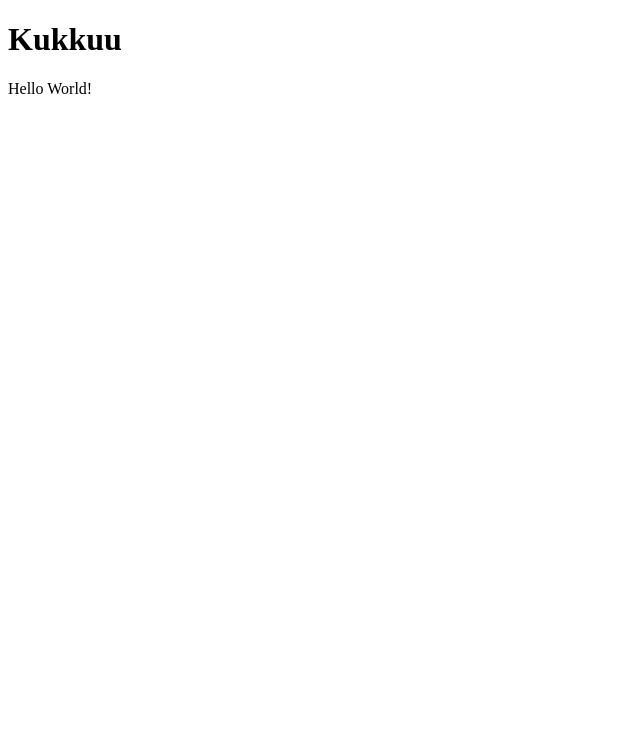
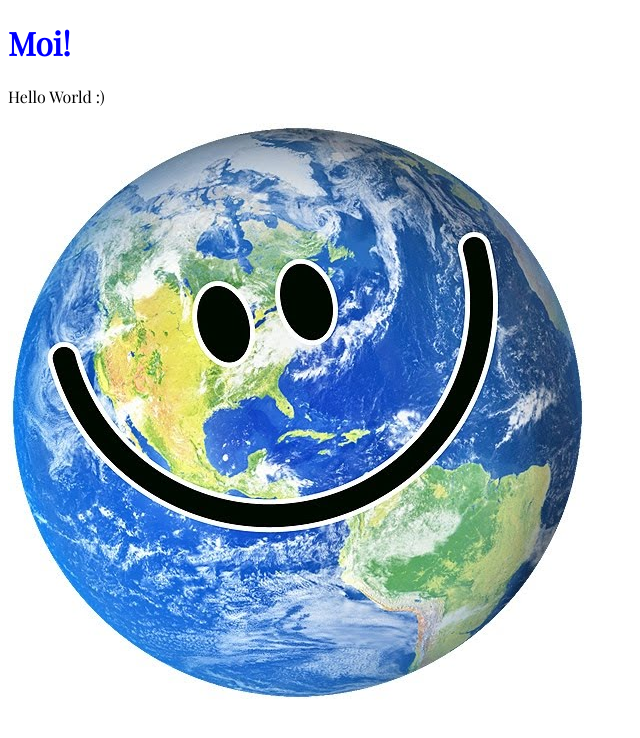
Before and after one commit to luomanu/FirstProject, a plain HTML site: page index.html in a window 1280 px wide. Shown: the whole page, without its empty margins (0-640 px from the left). Drawn offline with nearby package versions, Linux system fonts and the light colour scheme.

Commit message:
Create styles.css

```diff
--- a/index.html
+++ b/index.html
@@ -1,11 +1,14 @@
 <!DOCTYPE html>
 <html>
 <head>
+	<link href="https://fonts.googleapis.com/css?family=Playfair+Display" rel="stylesheet"/>
+	<link rel="stylesheet" type="text/css" href="styles.css" />
+
 	<title>First Project</title>
 </head>
 <body>
-<h1>Kukkuu</h1>
-Hello World!
-
+<h1>Moi!</h1>
+<p>Hello World :)</p>
+<img src="world.jpg" alt="world">
 </body>
 </html>
--- /dev/null
+++ b/styles.css
@@ -0,0 +1,4 @@
+html{
+	font-family: 'Playfair Display';
+}
+h1{ color: blue; }
```
Also changed, not shown: world.jpg (added).
